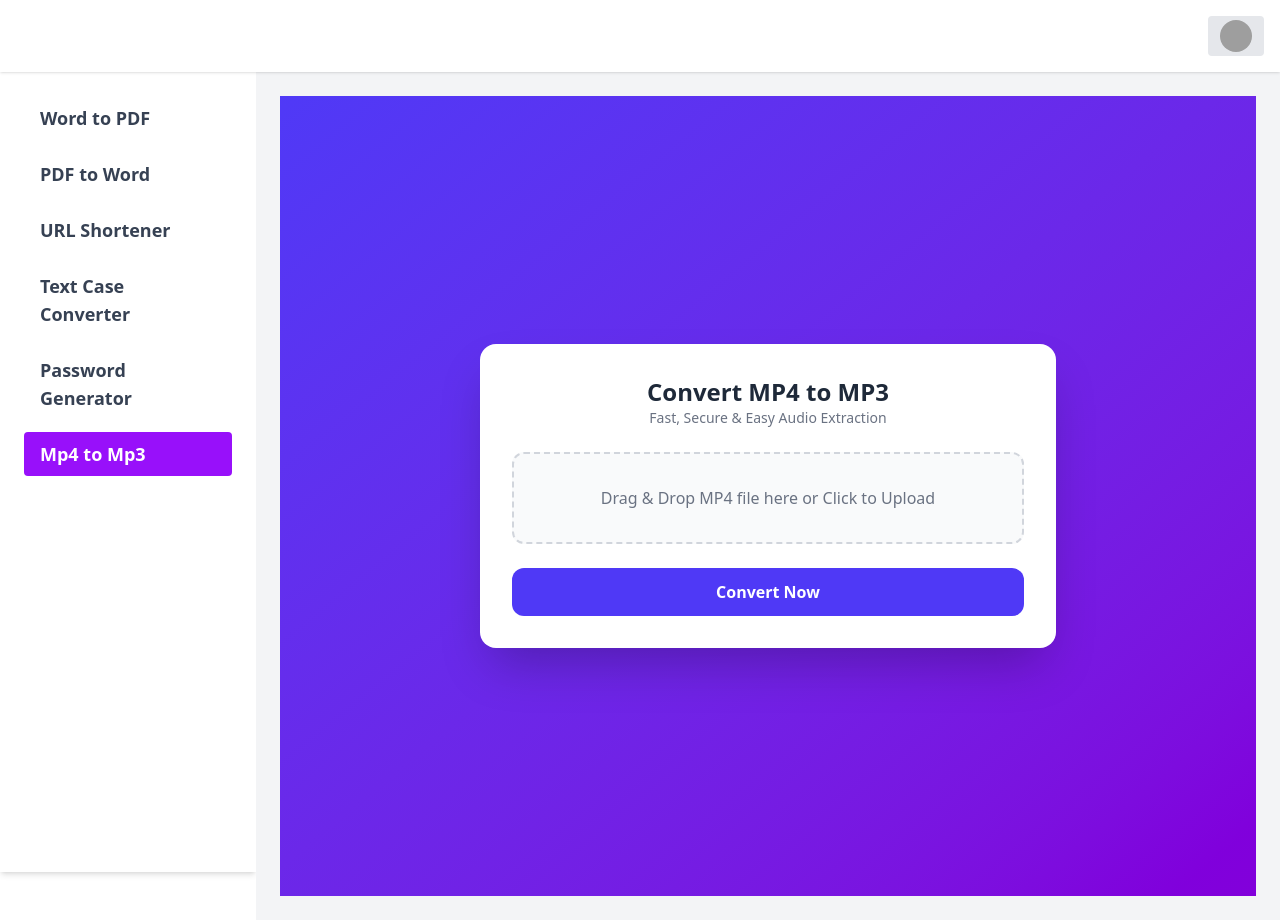
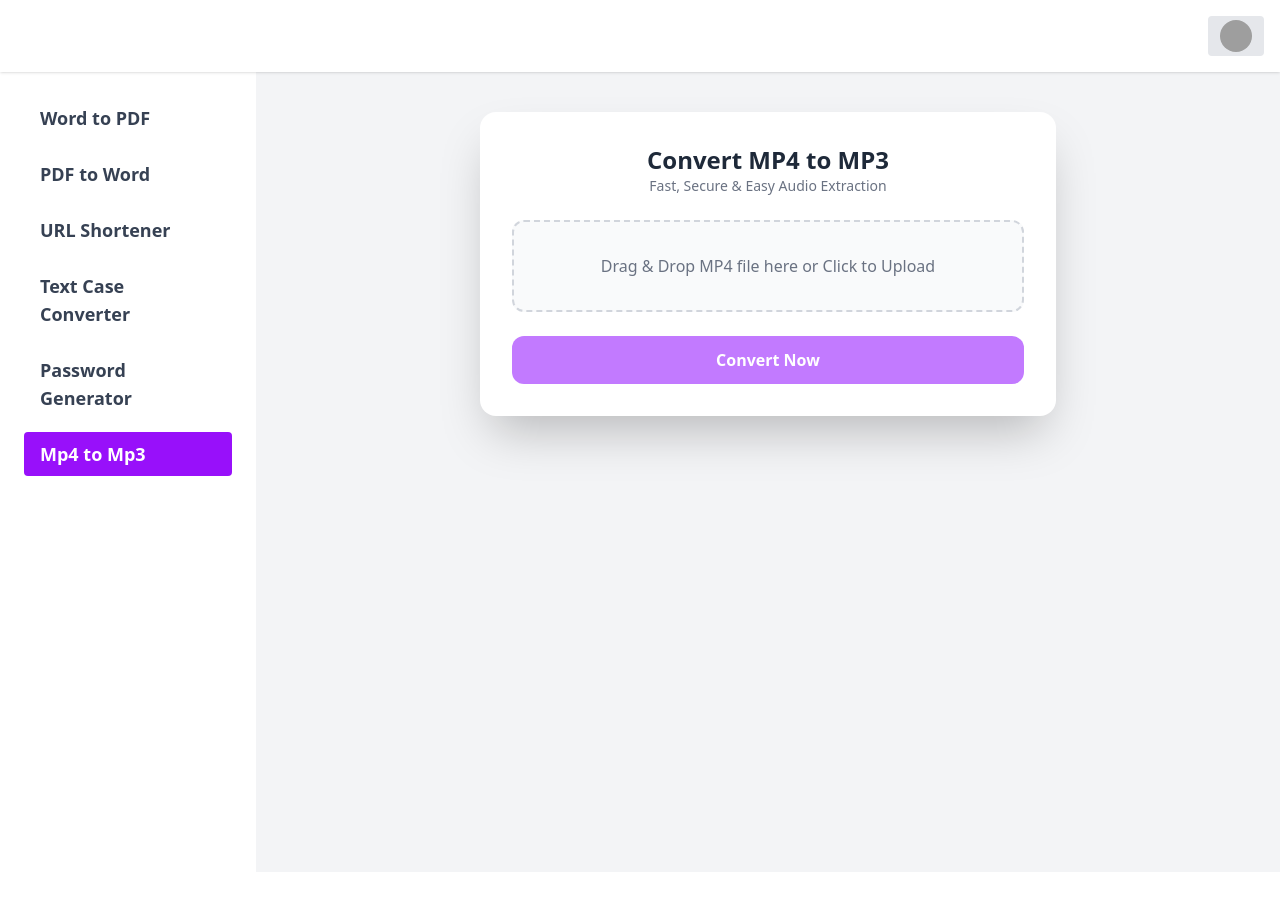
Before and after one commit to AjeetkumarYadav07/utility_Hub, a React (Vite) app in the folder frontend/: page /user-dashboard/mp4_to_mp3 in a window 1280 px wide. After the commit the page ends 872 px from the top, so only its background shows below. Built offline with nearby package versions, Linux system fonts and the light colour scheme; sample sign-in values are in the browser's storage; grey boxes are pictures that could not be loaded.

Commit message:
add mp4_to_mp3 frontend

```diff
--- a/frontend/src/Pages/Dashboard/Mp4ToMp3.jsx
+++ b/frontend/src/Pages/Dashboard/Mp4ToMp3.jsx
@@ -47,7 +47,7 @@ const Mp4ToMp3 = () => {
   };
 
   return (
-    <section className="min-h-screen flex items-center justify-center bg-gradient-to-br from-indigo-600 to-purple-700 p-4">
+    <section className=" flex items-center justify-center bg-gradient-to-br  p-4">
       <div className="w-full max-w-xl bg-white rounded-2xl shadow-2xl p-8 space-y-6">
 
         {/* Title */}
@@ -103,7 +103,7 @@ const Mp4ToMp3 = () => {
         {!converted && (
           <button
             onClick={handleConvert}
-            className="w-full bg-indigo-600 text-white py-3 rounded-xl font-semibold hover:bg-indigo-700 transition"
+            className="w-full bg-purple-400 hover:bg-purple-500 cursor-pointer  text-white py-3 rounded-xl font-semibold  transition"
           >
             Convert Now
           </button>
@@ -112,12 +112,12 @@ const Mp4ToMp3 = () => {
         {/* Download & Cancel */}
         {converted && (
           <div className="flex gap-4">
-            <button className="flex-1 bg-green-600 text-white py-3 rounded-xl font-semibold hover:bg-green-700 transition">
+            <button className="flex-1 bg-green-600 cursor-pointer text-white py-3 rounded-xl font-semibold hover:bg-green-700 transition">
               Download MP3
             </button>
             <button
               onClick={handleCancel}
-              className="flex-1 bg-red-500 text-white py-3 rounded-xl font-semibold hover:bg-red-600 transition"
+              className="flex-1 bg-red-500 cursor-pointer text-white py-3 rounded-xl font-semibold hover:bg-red-600 transition"
             >
               Cancel
             </button>
--- a/frontend/src/Pages/Dashboard/PasswordGenerator.jsx
+++ b/frontend/src/Pages/Dashboard/PasswordGenerator.jsx
@@ -54,7 +54,7 @@ const PasswordGenerator = () => {
           <span className="break-all">{password || "Your password..."}</span>
           <button
             onClick={copyPassword}
-            className="text-sm text-blue-600 font-medium"
+            className="text-sm text-blue-400 hover:text-blue-600 cursor-pointer font-medium"
           >
             {copied ? "Copied!" : "Copy"}
           </button>
@@ -94,7 +94,7 @@ const PasswordGenerator = () => {
         {/* Options */}
         <div className="space-y-2">
           {Object.keys(options).map((key) => (
-            <label key={key} className="flex items-center gap-2 text-sm">
+            <label key={key} className="flex  items-center gap-2 text-sm">
               <input
                 type="checkbox"
                 checked={options[key]}
@@ -113,7 +113,7 @@ const PasswordGenerator = () => {
         {/* Generate Button */}
         <button
           onClick={generatePassword}
-          className="w-full bg-blue-600 text-white py-2 rounded-lg font-semibold hover:bg-blue-700 transition"
+          className="w-full  text-white py-2 rounded-lg font-semibold cursor-pointer bg-purple-400 hover:bg-purple-500 transition"
         >
           Generate Now
         </button>
```
